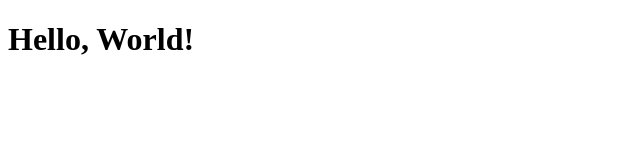
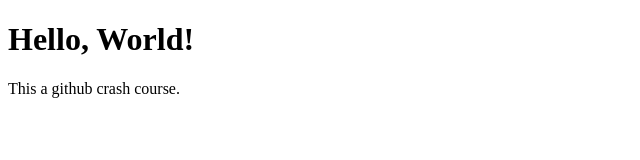
Before and after one commit to mehedihasanwd/git-course, a plain HTML site: page index.html in a window 1280 px wide. Shown: the whole page, without its empty margins (0-640 px from the left). Drawn offline with Linux system fonts and the light colour scheme.

Commit message:
Added git course  description in a paragraph tag

```diff
--- a/index.html
+++ b/index.html
@@ -10,6 +10,7 @@
 
 <body>
   <h1>Hello, World!</h1>
+  <p>This a github crash course.</p>
 </body>
 
 </html>
```
